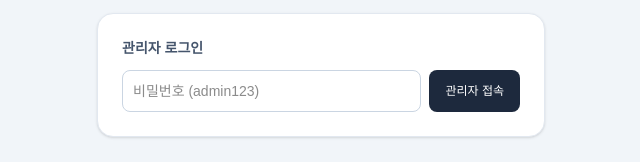
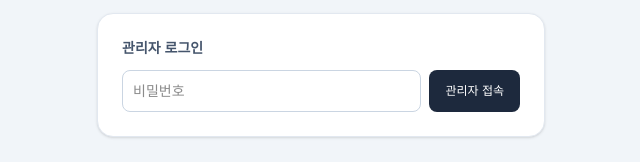
Before and after one commit to cybermaxatoffice/transcription-app, a Next.js app: page / in a window 1280 px wide. Shown: the part 509-671 px from the top of the page, without its empty margins (319-959 px from the left). Built offline with nearby package versions, Linux system fonts and the light colour scheme.

Commit message:
change admin passwd
delete display admin passwd
change admin passwd

```diff
--- a/app/page.tsx
+++ b/app/page.tsx
@@ -207,10 +207,10 @@ export default function TranscriptionApp() {
 
   const handleAdminLogin = (e: React.FormEvent) => {
     e.preventDefault();
-    if (adminPassword === 'admin123') {
+    if (adminPassword === 'admin!@#') {
       setViewMode('admin');
     } else {
-      alert('비밀번호가 올바르지 않습니다. (기본: admin123)');
+      alert('비밀번호가 올바르지 않습니다. (기본: admin!@#)');
     }
   };
 
@@ -413,7 +413,7 @@ export default function TranscriptionApp() {
             <form onSubmit={handleAdminLogin} className="flex gap-2">
               <input
                 type="password"
-                placeholder="비밀번호 (admin123)"
+                placeholder="비밀번호"
                 value={adminPassword}
                 onChange={(e) => setAdminPassword(e.target.value)}
                 className="flex-1 p-2.5 text-sm border border-slate-300 rounded-lg focus:outline-none focus:ring-2 focus:ring-slate-800"
```
